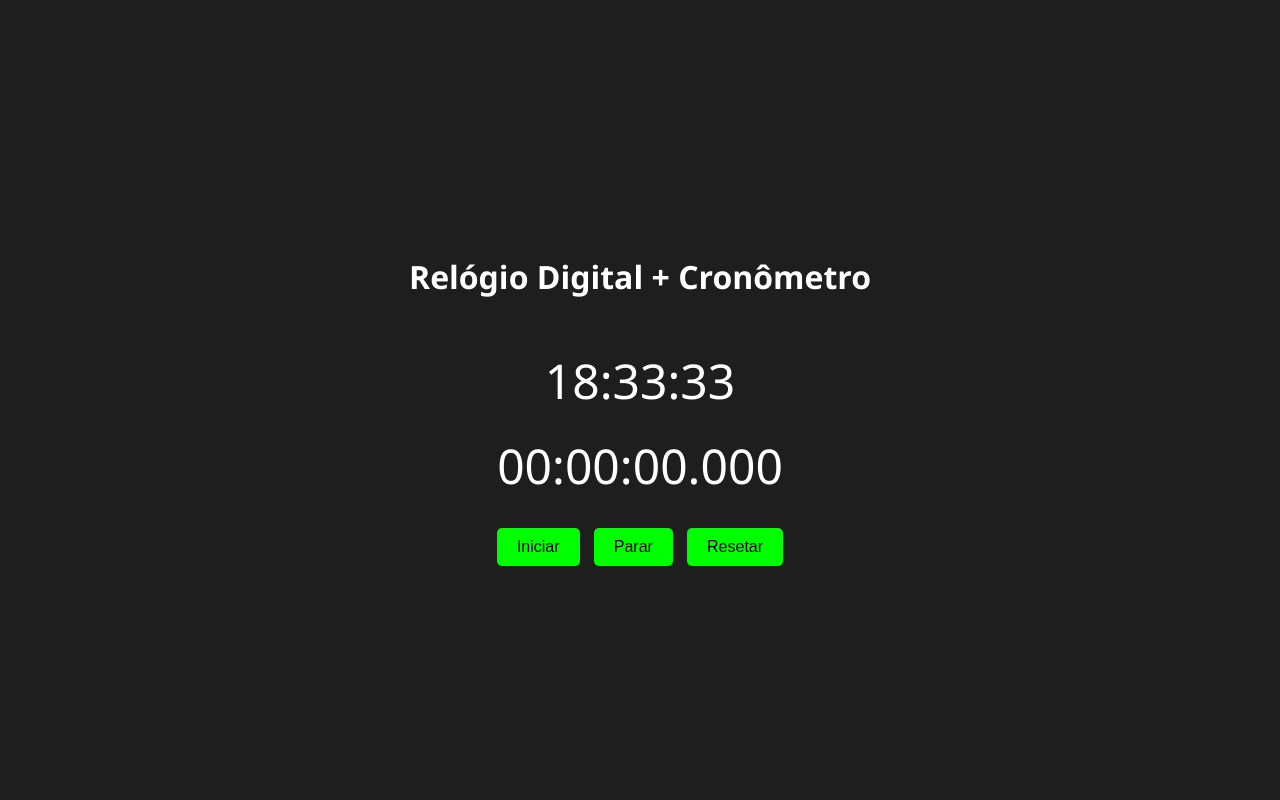
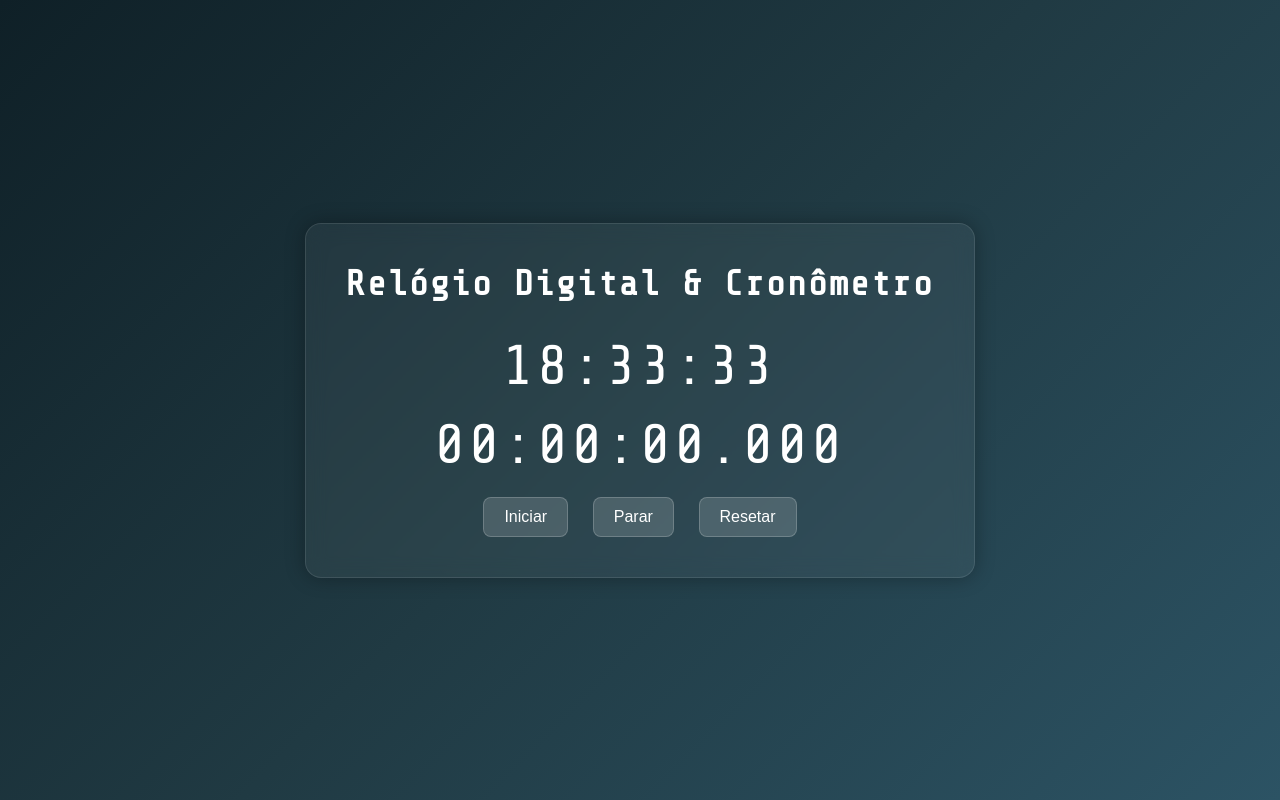
Before and after one commit to FelipeBNogueira/relogio-digital, a plain HTML site: page index.html in a window 1280 px wide. Drawn offline with nearby package versions, Linux system fonts and the light colour scheme.

Commit message:
Update index.html

```diff
--- a/index.html
+++ b/index.html
@@ -4,53 +4,73 @@
     <meta charset="UTF-8" />
     <meta name="viewport" content="width=device-width, initial-scale=1.0" />
     <title>Relógio Digital</title>
+    <link href="https://fonts.googleapis.com/css2?family=Share+Tech+Mono&display=swap" rel="stylesheet" />
     <style>
+      * {
+        margin: 0;
+        padding: 0;
+        box-sizing: border-box;
+      }
+
       body {
-        background-color: #1e1e1e;
-        color: #fff;
-        font-family: 'Segoe UI', sans-serif;
+        height: 100vh;
+        background: linear-gradient(135deg, #0f2027, #203a43, #2c5364);
+        font-family: 'Share Tech Mono', monospace;
         display: flex;
         flex-direction: column;
+        justify-content: center;
         align-items: center;
-        justify-content: center;
-        height: 100vh;
-        margin: 0;
+        color: #ffffff;
+      }
+
+      .container {
+        background: rgba(255, 255, 255, 0.05);
+        backdrop-filter: blur(10px);
+        border: 1px solid rgba(255, 255, 255, 0.1);
+        border-radius: 16px;
+        padding: 40px;
+        text-align: center;
+        box-shadow: 0 0 20px rgba(0, 0, 0, 0.3);
       }
 
       h1 {
-        margin-bottom: 40px;
+        font-size: 2.2rem;
+        margin-bottom: 30px;
+        letter-spacing: 2px;
       }
 
       #clock,
       #stopwatch {
-        font-size: 3em;
-        margin: 10px;
+        font-size: 3.5rem;
+        margin: 15px 0;
+        letter-spacing: 4px;
       }
 
       .buttons {
         margin-top: 20px;
       }
 
-      button {
-        margin: 0 5px;
+      .buttons button {
+        background: rgba(255, 255, 255, 0.15);
+        border: 1px solid rgba(255, 255, 255, 0.2);
+        color: white;
         padding: 10px 20px;
-        font-size: 1em;
-        background-color: #0f0;
-        border: none;
-        border-radius: 5px;
+        font-size: 1rem;
+        margin: 0 8px;
+        border-radius: 8px;
         cursor: pointer;
-        color: #000;
-        transition: background 0.2s;
+        transition: all 0.2s ease;
       }
 
-      button:hover {
-        background-color: #0c0;
+      .buttons button:hover {
+        background: rgba(255, 255, 255, 0.3);
+        transform: scale(1.05);
       }
     </style>
   </head>
   <body>
-    <h1>Relógio Digital + Cronômetro</h1>
-
+    <div class="container">
+      <h1>Relógio Digital & Cronômetro</h1>
       <div id="clock">00:00:00</div>
       <div id="stopwatch">00:00:00.000</div>
 
@@ -58,6 +78,7 @@
         <button onclick="startStopwatch()">Iniciar</button>
         <button onclick="stopStopwatch()">Parar</button>
         <button onclick="resetStopwatch()">Resetar</button>
+      </div>
     </div>
 
     <script>
```
Lines whose indentation alone changed are shown as unchanged.
